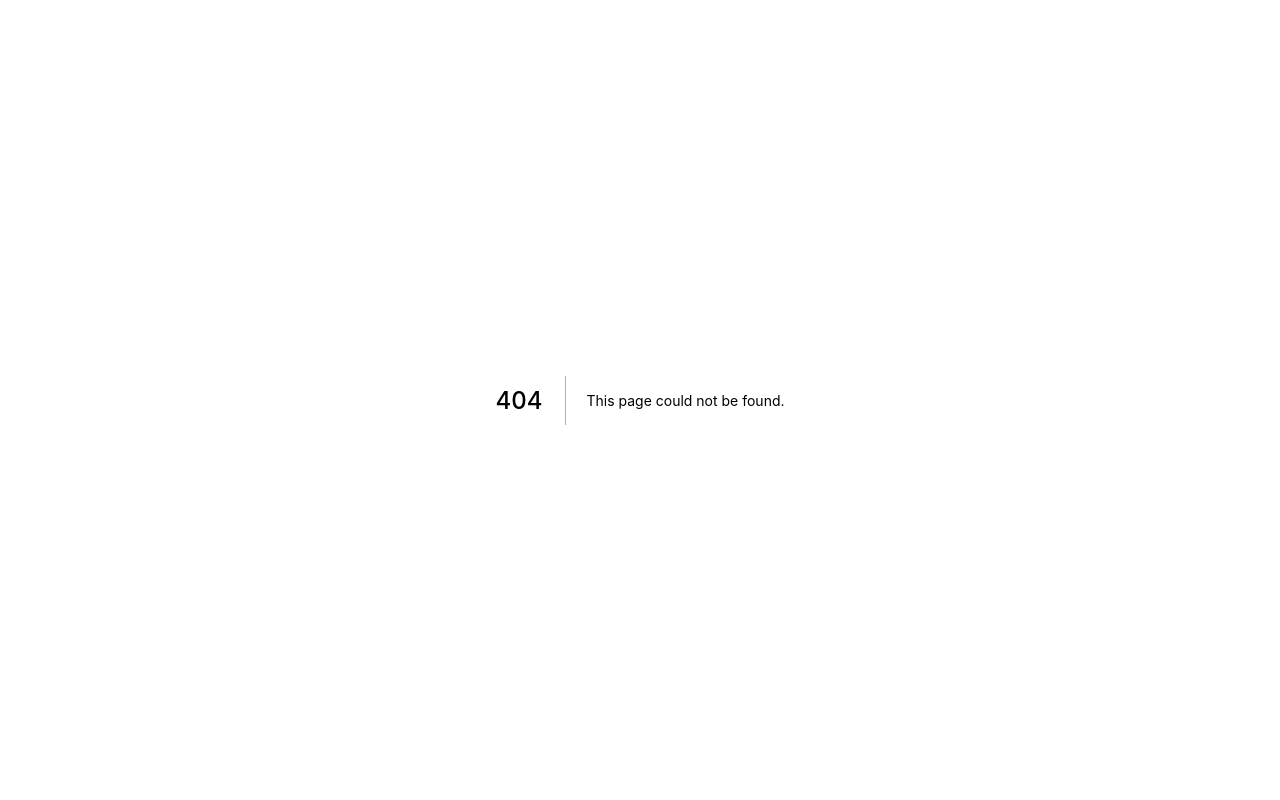
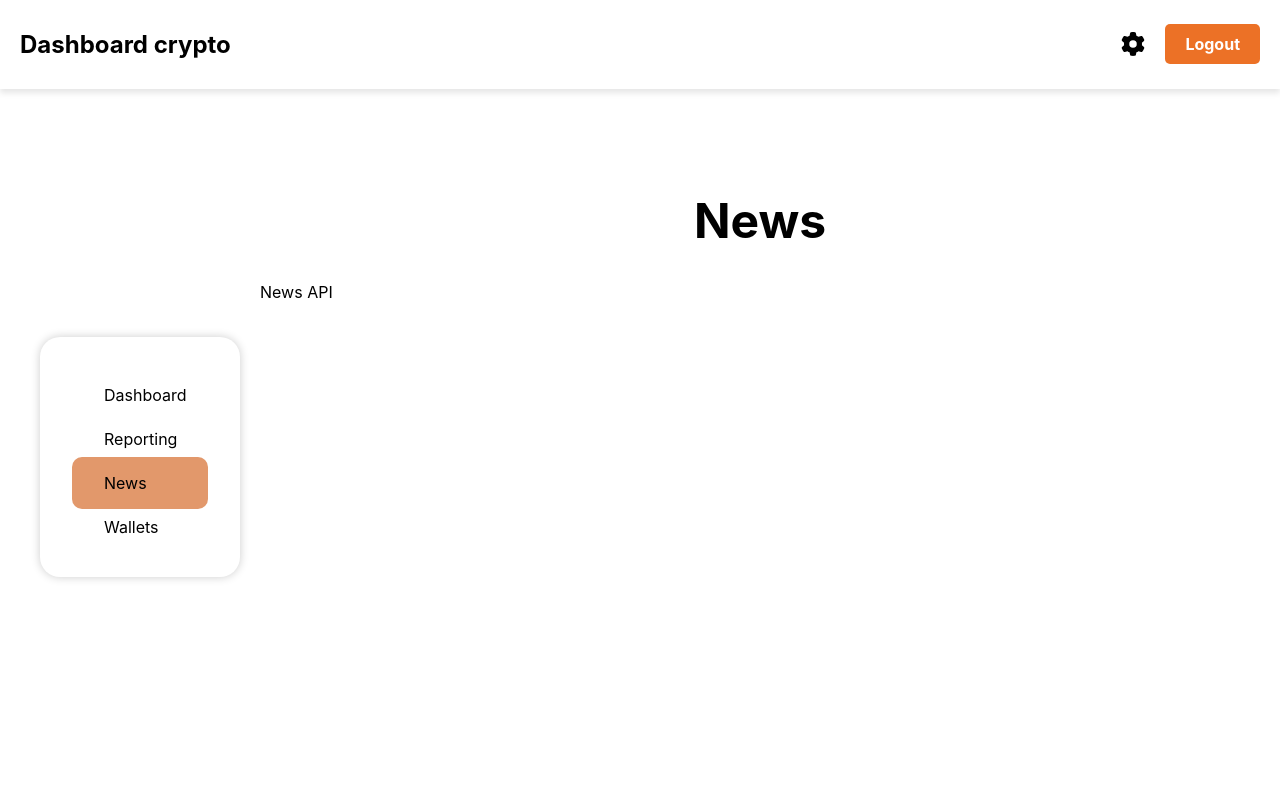
Before and after one commit to Tarek1808/CryptoDashboard-frontend, a Next.js app: page /news in a window 1280 px wide. Before the commit this address had no page. Shown: the top 800 px of the page. Built offline with nearby package versions, Linux system fonts and the light colour scheme.

Commit message:
frontend menu: link + color active

```diff
--- a/components/MenuBar.js
+++ b/components/MenuBar.js
@@ -1,13 +1,38 @@
+import { useRouter } from 'next/router';
 import styles from '../styles/Menubar.module.css';
 
 function MenuBar() {
+  const router = useRouter();
+
+  const isActive = (path) => router.pathname === path;
+
   return (
     <div className={styles.main}>
       <div className={styles.menu}>
-        <div className={styles.menuItem} onClick={() => {}}>Dashboard</div>
-        <div className={styles.menuItem} onClick={() => {}}>Reporting</div>
-        <div className={styles.menuItem} onClick={() => {}}>News</div>
-        <div className={styles.menuItem} onClick={() => {}}>Wallet</div>
+        <div
+          className={`${styles.menuItem} ${isActive('/dashboard') ? styles.active : ''}`}
+          onClick={() => router.push('/dashboard')}
+        >
+          Dashboard
+        </div>
+        <div
+          className={`${styles.menuItem} ${isActive('/reporting') ? styles.active : ''}`}
+          onClick={() => router.push('/reporting')}
+        >
+          Reporting
+        </div>
+        <div
+          className={`${styles.menuItem} ${isActive('/news') ? styles.active : ''}`}
+          onClick={() => router.push('/news')}
+        >
+          News
+        </div>
+        <div
+          className={`${styles.menuItem} ${isActive('/wallets') ? styles.active : ''}`}
+          onClick={() => router.push('/wallets')}
+        >
+          Wallets
+        </div>
       </div>
     </div>
   );
--- /dev/null
+++ b/components/News.js
@@ -0,0 +1,32 @@
+import styles from '../styles/Wallets.module.css';
+import MenuBar from './MenuBar';
+import Header from './Header';
+
+
+function News() {
+  return (
+    <div>
+      <div className={styles.header}>
+        <Header />
+      </div>
+      <div className={styles.content}>
+        <div className={styles.menubar}>
+          <MenuBar />
+        </div>
+        <div className={styles.rightContent}>
+          <h1 className={styles.title}>
+            News
+          </h1>
+          <div className={styles.table}>
+            News API
+          </div>
+        </div>
+      </div>
+      <p><a href="http://localhost:3001/">Login</a></p>
+      <p><a href="http://localhost:3001/addWallet">AddWallet</a></p>
+      <p><a href="http://localhost:3001/wallets">Wallets</a></p>
+    </div>
+  );
+}
+
+export default News;
--- /dev/null
+++ b/pages/news.js
@@ -0,0 +1,7 @@
+import News from '../components/News';
+
+function NewsPage() {
+  return <News />;
+}
+
+export default NewsPage;
--- a/styles/Menubar.module.css
+++ b/styles/Menubar.module.css
@@ -1,3 +1,5 @@
+/* C:\Users\LeeFC\Desktop\Projet C\CryptoDashBoard\cryptoDashboard-frontend\styles\Menubar.module.css */
+
 .main {
   display: flex;
   flex-direction: row;
@@ -15,7 +17,7 @@
   width: 200px;
   background-color: white;
   border-radius: 20px;
-    padding:2rem;
+  padding: 2rem;
   box-shadow: 0px 0px 10px rgba(0, 0, 0, 0.2);
   margin-top: -19rem;
 }
@@ -30,6 +32,11 @@
 
 .menuItem:hover {
   background-color: #EC7126;
+  border-radius: 10px;
+}
+
+.active {
+  background-color: #e2986b;
   border-radius: 10px;
 }
 
@@ -49,6 +56,8 @@
   text-decoration: none;
 }
 
-  .title a:hover, .title a:focus, .title a:active {
+.title a:hover,
+.title a:focus,
+.title a:active {
   text-decoration: underline;
 }
```
Also changed, not shown: components/Dashboard.js (added, +32 -0 lines), components/Reporting.js (added, +32 -0 lines), pages/dashboard.js (added, +7 -0 lines), pages/reporting.js (added, +7 -0 lines). Lines whose indentation alone changed are shown as unchanged.
